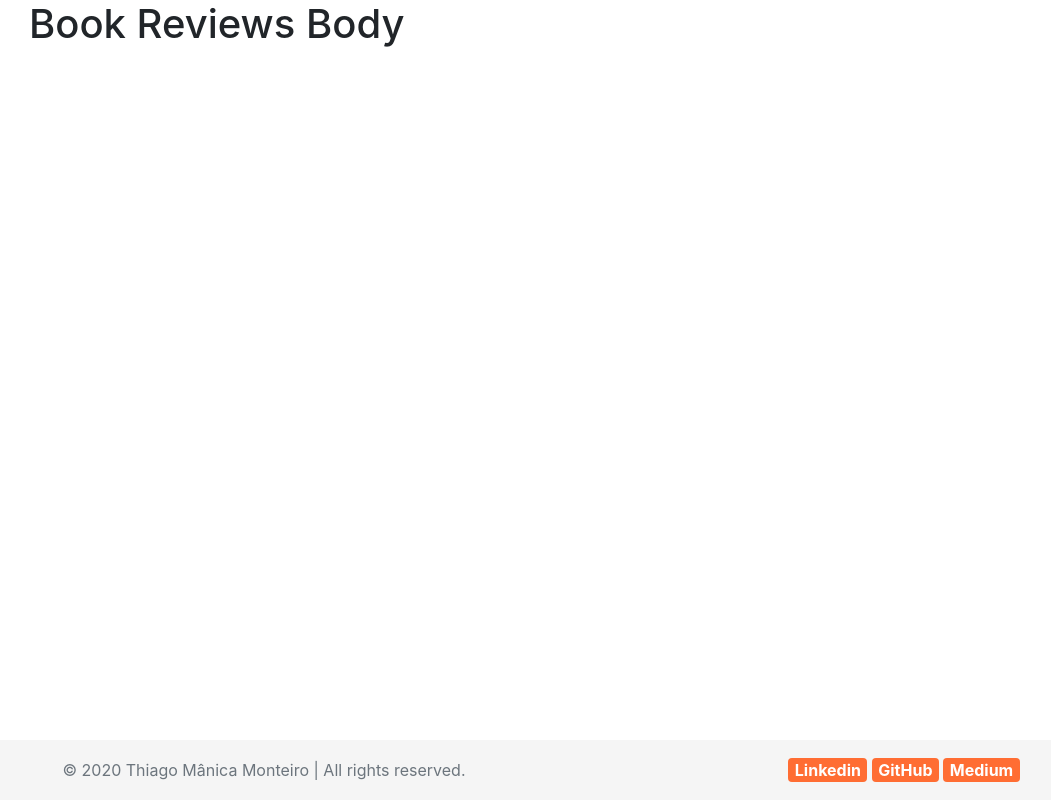
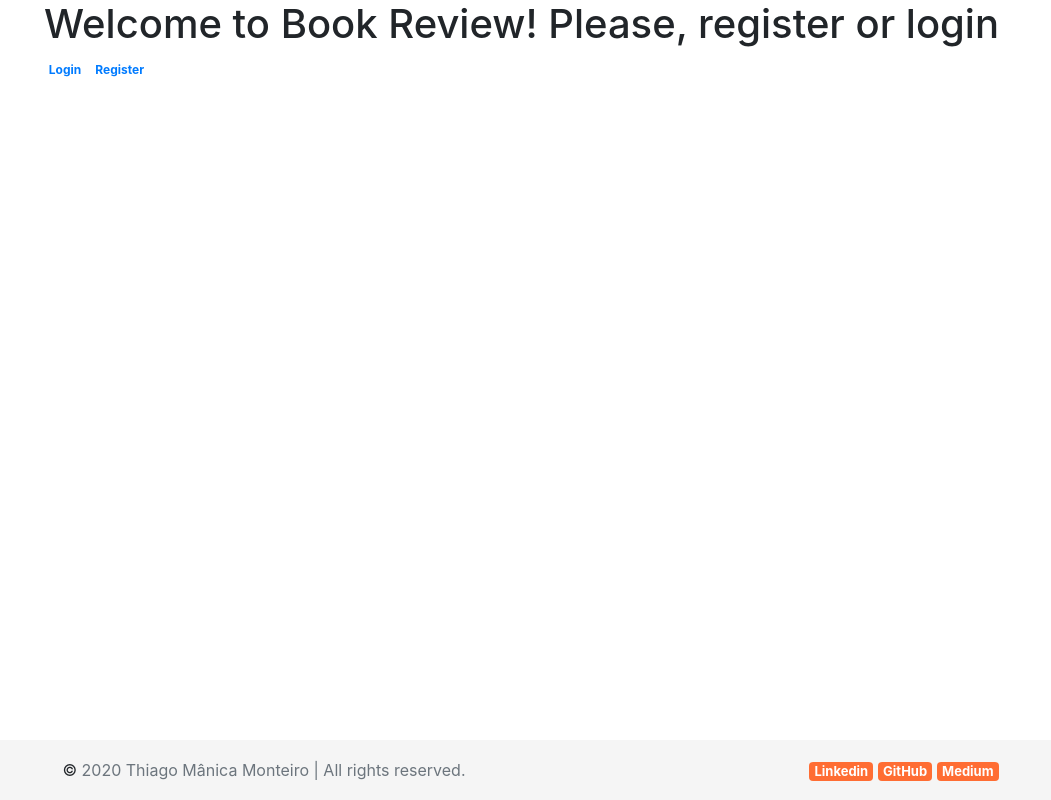
Before and after one commit to ThiagoMMonteiro/BookReview, a Flask app: page / in a window 1280 px wide. Shown: the whole page, without its empty margins (56-1107 px from the left). Run offline with Flask 2, Linux system fonts and the light colour scheme; some libraries are stand-ins or nearby versions.

Commit message:
change footer

```diff
--- a/static/layout.css
+++ b/static/layout.css
@@ -19,7 +19,7 @@ body {
 }
 
 .footer a {
-  font-size: 16px;
+  font-size: 13px;
   background-color: #ff6d33;
   color: white;
 }
@@ -32,14 +32,14 @@ body {
   text-align: center;
 }
 
-
-
-/* Custom page CSS
--------------------------------------------------- */
-/* Not required for template or sticky footer method. */
-
-/*.container {
-  width: auto;
-  max-width: 680px;
-  padding: 0 15px;
-}*/
+@media (min-width: 825px) {
+  span::before {
+    content: "2020 Thiago Mânica Monteiro | All rights reserved.";
+  }
+}
+@media (max-width: 824px) {
+  span::before {
+    font-size: 10px;
+    content: "2020 Thiago Monteiro | All rights reserved.";
+  }
+}
--- a/templates/index.html
+++ b/templates/index.html
@@ -5,25 +5,9 @@
 {% endblock %}
 
 {% block body %}
-    <h1>Book Reviews Body</h1>
-
-    <!-- <form action="{{ url_for('index') }}" method="post">
-
-        <div class="form-group">
-            <select class="form-control" name="flight_id">
-                {% for flight in flights %}
-                    <option value="{{ flight.id }}">{{ flight.origin }} to {{ flight.destination }}</option>
-                {% endfor %}
-            </select>
-        </div>
-
-        <div class="form-group">
-            <input class="form-control" name="name" placeholder="Passenger Name">
-        </div>
-
-        <div class="form-group">
-            <button class="btn btn-primary">Book Flight</button>
-        </div>
-
-    </form> -->
+<div class="container">
+    <h1>Welcome to Book Review! Please, register or login</h1>
+    <a href="#" class="badge">Login</a>
+    <a href="#" class="badge">Register</a>
+</div>
 {% endblock %}
--- a/templates/layout.html
+++ b/templates/layout.html
@@ -13,10 +13,11 @@
         <footer class="footer">
             <div class="container-fluid">
                 <div class="row">
-                    <div class="col-6 col-md-6"> <!-- first argument - mobile| second - desktop -->
-                        <span class="text-muted">&copy; 2020 Thiago Mânica Monteiro | All rights reserved.</span>
+                    <div class="col-6">
+                        &copy;
+                        <span class="text-muted"></span>
                     </div>
-                    <div class="col-6 col-md-6">
+                    <div class="col-6">
                         <a href="https://www.linkedin.com/in/thiago-m-monteiro/" class="badge">Linkedin</a>
                         <a href="https://github.com/ThiagoMMonteiro" class="badge">GitHub</a>
                         <a href="https://medium.com/@thiago.monteiro2608" class="badge">Medium</a>
```
Also changed, not shown: 2 other files.
